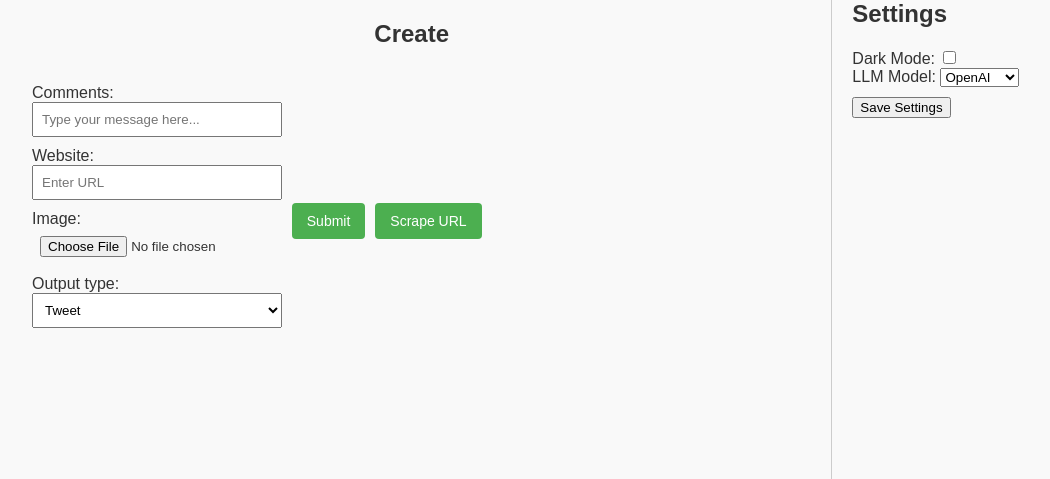
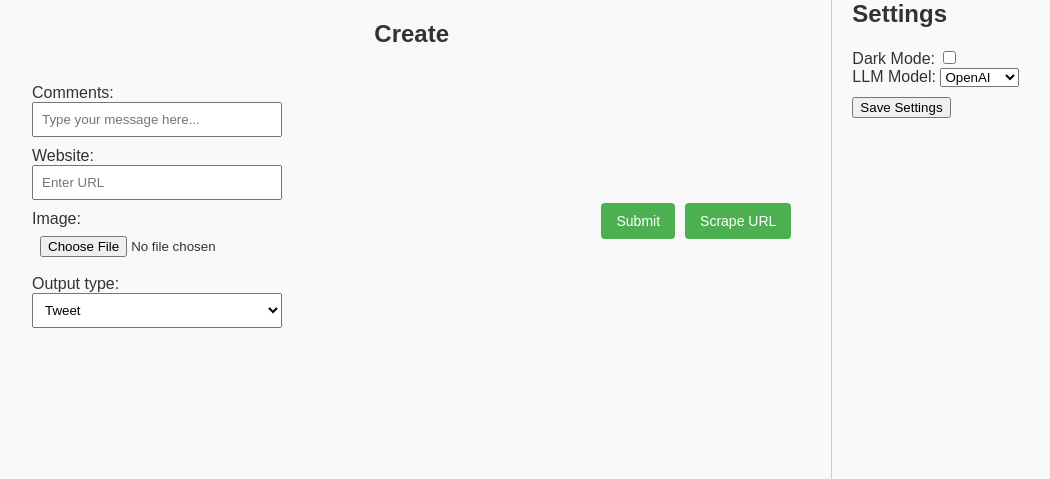
Before and after one commit to mslanden/media-posting-agent, a Python web app: template frontend/templates/index.html in a window 1280 px wide. Shown: the part 140-619 px from the top of the page, without its empty margins (8-1058 px from the left). Run offline with Jinja, Linux system fonts and the light colour scheme; the template is opened without the code that fills it, so the values that code supplies are empty.

Commit message:
(no commit message provided)

```diff
--- a/frontend/templates/index.html
+++ b/frontend/templates/index.html
@@ -118,7 +118,7 @@
                                 </select>
                             </li>
                         </ul>
-                        <div style="display: flex; gap: 10px; margin-top: 10px;">
+                        <div style="display: flex; gap: 10px; margin-top: 10px; justify-content: flex-end;">
                             <button
                                 type="submit"
 
```
